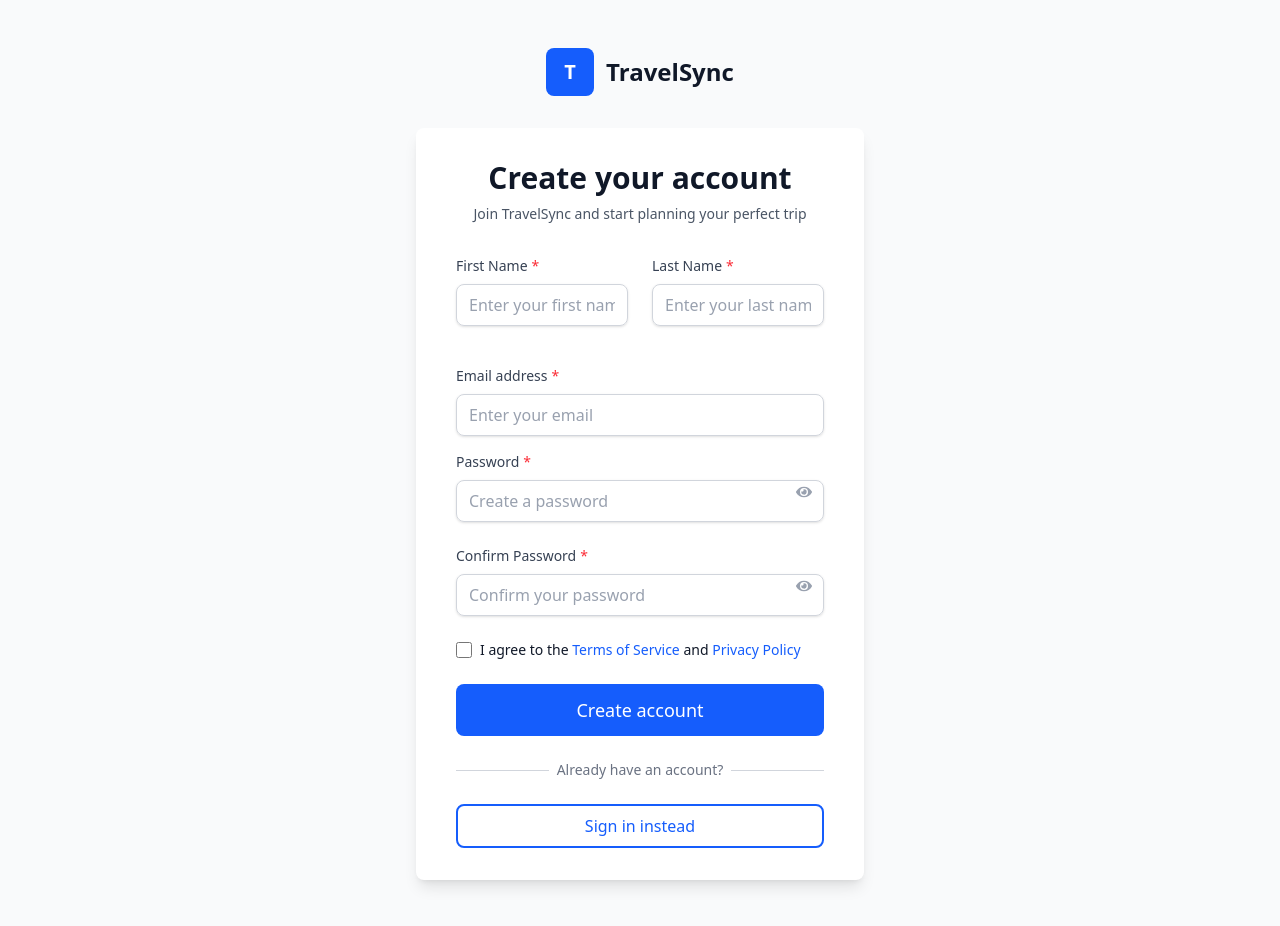
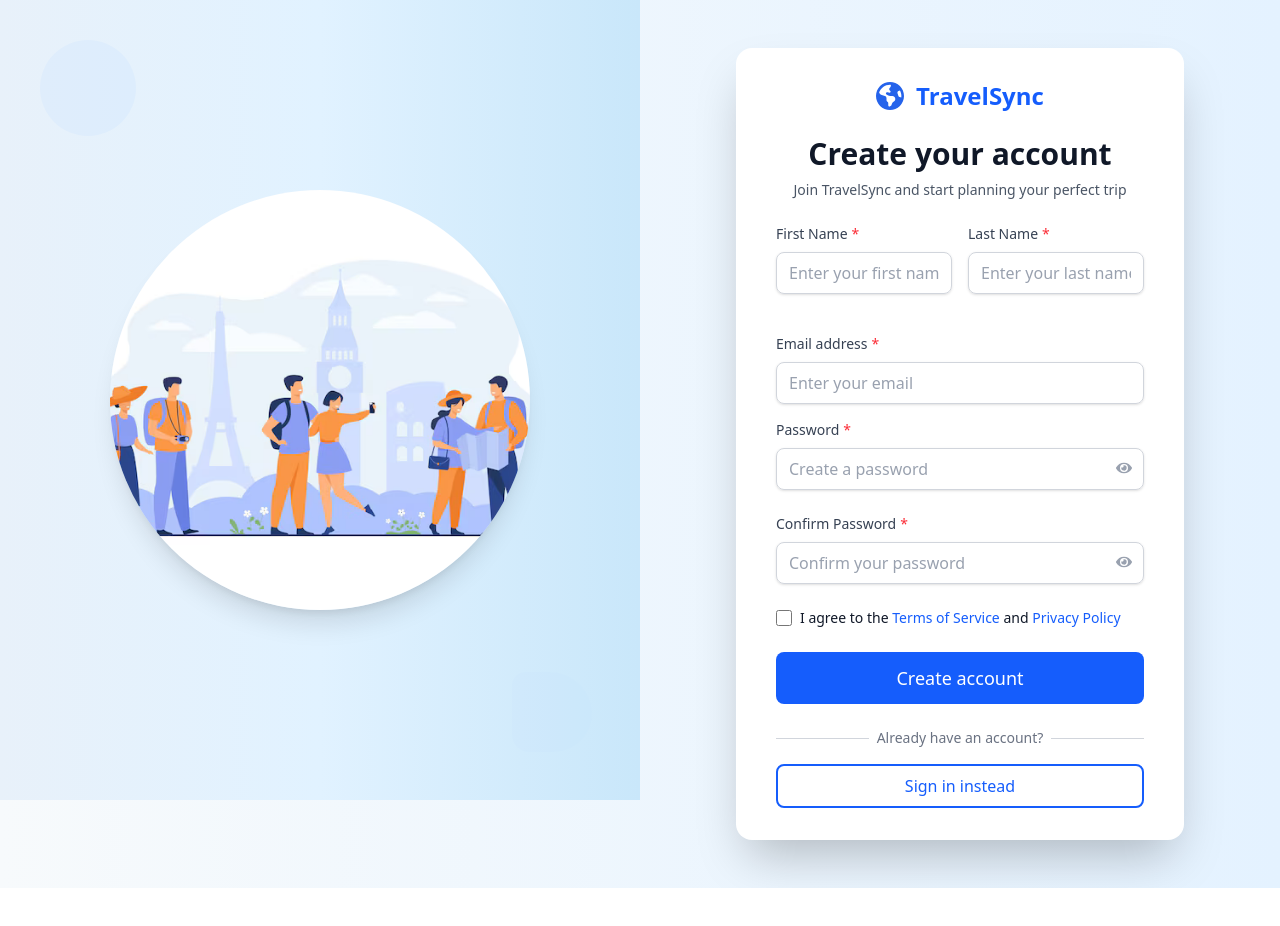
Before and after one commit to develper21/TravelSync_platefrom, a React (Vite) app in the folder Frontend/: page /signup in a window 1280 px wide. After the commit the page ends 888 px from the top, so only its background shows below. Built offline with nearby package versions, Linux system fonts and the light colour scheme.

Commit message:
upadte a new design

```diff
--- a/Frontend/src/pages/auth/SignUp.jsx
+++ b/Frontend/src/pages/auth/SignUp.jsx
@@ -1,4 +1,4 @@
-import React, { useState } from 'react';
+import { useState } from 'react';
 import { Link, useNavigate } from 'react-router-dom';
 import { FaEye, FaEyeSlash } from 'react-icons/fa';
 import { useAuth } from '../../contexts/AuthContext';
@@ -24,54 +24,30 @@
 
   const handleChange = (e) => {
     const { name, value, type, checked } = e.target;
-    setFormData({
-      ...formData,
-      [name]: type === 'checkbox' ? checked : value,
-    });
+    setFormData((s) => ({ ...s, [name]: type === 'checkbox' ? checked : value }));
 
-    // Clear error when user starts typing
-    if (errors[name]) {
-      setErrors({
-        ...errors,
-        [name]: '',
-      });
+    if (errors[name] || errors.general) {
+      setErrors((prev) => ({ ...prev, [name]: '', general: '' }));
     }
   };
 
   const validateForm = () => {
     const newErrors = {};
+    if (!formData.firstName.trim()) newErrors.firstName = 'First name is required';
+    if (!formData.lastName.trim()) newErrors.lastName = 'Last name is required';
 
-    if (!formData.firstName.trim()) {
-      newErrors.firstName = 'First name is required';
-    }
+    if (!formData.email) newErrors.email = 'Email is required';
+    else if (!/\S+@\S+\.\S+/.test(formData.email)) newErrors.email = 'Please enter a valid email address';
 
-    if (!formData.lastName.trim()) {
-      newErrors.lastName = 'Last name is required';
-    }
+    if (!formData.password) newErrors.password = 'Password is required';
+    else if (formData.password.length < 6) newErrors.password = 'Password must be at least 6 characters';
+    else if (!/(?=.*[a-z])(?=.*[A-Z])(?=.*\d)/.test(formData.password))
+      newErrors.password = 'Password must contain at least one uppercase letter, one lowercase letter, and one number';
 
-    if (!formData.email) {
-      newErrors.email = 'Email is required';
-    } else if (!/\S+@\S+\.\S+/.test(formData.email)) {
-      newErrors.email = 'Please enter a valid email address';
-    }
+    if (!formData.confirmPassword) newErrors.confirmPassword = 'Please confirm your password';
+    else if (formData.password !== formData.confirmPassword) newErrors.confirmPassword = 'Passwords do not match';
 
-    if (!formData.password) {
-      newErrors.password = 'Password is required';
-    } else if (formData.password.length < 6) {
-      newErrors.password = 'Password must be at least 6 characters';
-    } else if (!/(?=.*[a-z])(?=.*[A-Z])(?=.*\d)/.test(formData.password)) {
-      newErrors.password = 'Password must contain at least one uppercase letter, one lowercase letter, and one number';
-    }
-
-    if (!formData.confirmPassword) {
-      newErrors.confirmPassword = 'Please confirm your password';
-    } else if (formData.password !== formData.confirmPassword) {
-      newErrors.confirmPassword = 'Passwords do not match';
-    }
-
-    if (!formData.agreeToTerms) {
-      newErrors.agreeToTerms = 'You must agree to the terms and conditions';
-    }
+    if (!formData.agreeToTerms) newErrors.agreeToTerms = 'You must agree to the terms and conditions';
 
     setErrors(newErrors);
     return Object.keys(newErrors).length === 0;
@@ -79,13 +55,9 @@
 
   const handleSubmit = async (e) => {
     e.preventDefault();
-
-    if (!validateForm()) {
-      return;
-    }
+    if (!validateForm()) return;
 
     setLoading(true);
-
     try {
       const userData = {
         firstName: formData.firstName,
@@ -97,45 +69,61 @@
       await signup(userData);
       navigate('/');
     } catch (error) {
-      setErrors({
-        general: error.message || 'Sign up failed. Please try again.',
-      });
+      setErrors({ general: error?.message || 'Sign up failed. Please try again.' });
     } finally {
       setLoading(false);
     }
   };
 
   return (
-    <div className="min-h-screen bg-gray-50 flex flex-col justify-center py-12 sm:px-6 lg:px-8">
-      <div className="sm:mx-auto sm:w-full sm:max-w-md">
-        {/* Logo */}
-        <div className="flex justify-center mb-8">
-          <div className="flex items-center">
-            <div className="w-12 h-12 bg-blue-600 rounded-lg flex items-center justify-center mr-3">
-              <span className="text-white font-bold text-xl">T</span>
+    <div className="min-h-screen w-full bg-[linear-gradient(90deg,#f7fafc,#e4f2ff)]">
+      <main className="min-h-screen w-full flex flex-col lg:flex-row">
+        <aside className="relative w-full lg:w-1/2 h-screen flex items-center justify-center overflow-hidden bg-gradient-to-r from-[#e8f1fa] via-[#e1f2ff] to-[#c9e7fa]">
+          <div className="absolute top-10 left-10 w-24 h-24 rounded-[50px] bg-blue-200/20" />
+          <div className="absolute bottom-12 right-12 w-20 h-20 rounded-[24px_76px_69px_31px] bg-blue-200/10" />
+
+          <div className="flex items-center justify-center">
+            <img
+              src="/public/signup.png"
+              alt="Travel illustration"
+              className="w-[420px] h-[420px] object-cover rounded-full shadow-xl"
+              loading="lazy"
+            />
           </div>
-            <span className="text-2xl font-bold text-gray-900">TravelSync</span>
+
+          <div className="absolute top-8 left-8 flex items-center gap-3"/>
+        </aside>
+
+        <section className="w-full lg:w-1/2 flex items-center justify-center py-12 px-6">
+          <div className="w-full max-w-md bg-white py-8 px-6 sm:px-10 rounded-2xl shadow-2xl">
+            <div className="flex justify-center mb-6">
+              <div className="flex items-center gap-3">
+                <img
+                  src="/public/signinLogo.svg"
+                  alt="logo"
+                  className="w-7 h-7"
+                  loading="lazy"
+                />
+                <h1 className="text-2xl font-semibold text-blue-600">
+                  TravelSync
+                </h1>
               </div>
             </div>
 
-        <div className="bg-white py-8 px-4 shadow-lg sm:rounded-lg sm:px-10">
-          <div className="mb-8">
-            <h2 className="text-3xl font-bold text-center text-gray-900">
-              Create your account
-            </h2>
-            <p className="mt-2 text-center text-sm text-gray-600">
-              Join TravelSync and start planning your perfect trip
-            </p>
+            <div className="mb-6 text-center">
+              <h2 className="text-3xl font-bold text-gray-900">Create your account</h2>
+              <p className="mt-2 text-sm text-gray-600">Join TravelSync and start planning your perfect trip</p>
             </div>
 
-          <form className="space-y-6" onSubmit={handleSubmit}>
+            <form className="space-y-6" onSubmit={handleSubmit} noValidate>
               {errors.general && (
-              <div className="bg-red-50 border border-red-200 rounded-lg p-4">
+                <div className="bg-red-50 border border-red-200 rounded-lg p-3">
                   <p className="text-red-600 text-sm">{errors.general}</p>
                 </div>
               )}
 
-            <div className="grid grid-cols-1 md:grid-cols-2 gap-6">
+              <div className="grid grid-cols-1 md:grid-cols-2 gap-4">
+                {Input ? (
                   <Input
                     label="First Name"
                     name="firstName"
@@ -146,7 +134,23 @@
                     error={errors.firstName}
                     required
                   />
+                ) : (
+                  <div>
+                    <label className="block text-sm font-medium text-gray-700 mb-1">First Name</label>
+                    <input
+                      name="firstName"
+                      type="text"
+                      value={formData.firstName}
+                      onChange={handleChange}
+                      placeholder="Enter your first name"
+                      className="w-full rounded-md border border-gray-300 px-3 py-2"
+                      required
+                    />
+                    {errors.firstName && <p className="text-sm text-red-600 mt-1">{errors.firstName}</p>}
+                  </div>
+                )}
 
+                {Input ? (
                   <Input
                     label="Last Name"
                     name="lastName"
@@ -157,8 +161,24 @@
                     error={errors.lastName}
                     required
                   />
+                ) : (
+                  <div>
+                    <label className="block text-sm font-medium text-gray-700 mb-1">Last Name</label>
+                    <input
+                      name="lastName"
+                      type="text"
+                      value={formData.lastName}
+                      onChange={handleChange}
+                      placeholder="Enter your last name"
+                      className="w-full rounded-md border border-gray-300 px-3 py-2"
+                      required
+                    />
+                    {errors.lastName && <p className="text-sm text-red-600 mt-1">{errors.lastName}</p>}
+                  </div>
+                )}
               </div>
 
+              {Input ? (
                 <Input
                   label="Email address"
                   name="email"
@@ -169,8 +189,24 @@
                   error={errors.email}
                   required
                 />
+              ) : (
+                <div>
+                  <label className="block text-sm font-medium text-gray-700 mb-1">Email address</label>
+                  <input
+                    name="email"
+                    type="email"
+                    value={formData.email}
+                    onChange={handleChange}
+                    placeholder="Enter your email"
+                    className="w-full rounded-md border border-gray-300 px-3 py-2"
+                    required
+                  />
+                  {errors.email && <p className="text-sm text-red-600 mt-1">{errors.email}</p>}
+                </div>
+              )}
 
               <div className="relative">
+                {Input ? (
                   <Input
                     label="Password"
                     name="password"
@@ -181,16 +217,32 @@
                     error={errors.password}
                     required
                   />
+                ) : (
+                  <div>
+                    <label className="block text-sm font-medium text-gray-700 mb-1">Password</label>
+                    <input
+                      name="password"
+                      type={showPassword ? 'text' : 'password'}
+                      value={formData.password}
+                      onChange={handleChange}
+                      placeholder="Create a password"
+                      className="w-full rounded-md border border-gray-300 px-3 py-2"
+                      required
+                    />
+                    {errors.password && <p className="text-sm text-red-600 mt-1">{errors.password}</p>}
+                  </div>
+                )}
                 <button
                   type="button"
-                className="absolute right-3 top-8 text-gray-400 hover:text-gray-600"
-                onClick={() => setShowPassword(!showPassword)}
+                  className="absolute right-3 top-10 text-gray-400 hover:text-gray-600"
+                  onClick={() => setShowPassword((s) => !s)}
                 >
                   {showPassword ? <FaEyeSlash /> : <FaEye />}
                 </button>
               </div>
 
               <div className="relative">
+                {Input ? (
                   <Input
                     label="Confirm Password"
                     name="confirmPassword"
@@ -201,10 +253,25 @@
                     error={errors.confirmPassword}
                     required
                   />
+                ) : (
+                  <div>
+                    <label className="block text-sm font-medium text-gray-700 mb-1">Confirm Password</label>
+                    <input
+                      name="confirmPassword"
+                      type={showConfirmPassword ? 'text' : 'password'}
+                      value={formData.confirmPassword}
+                      onChange={handleChange}
+                      placeholder="Confirm your password"
+                      className="w-full rounded-md border border-gray-300 px-3 py-2"
+                      required
+                    />
+                    {errors.confirmPassword && <p className="text-sm text-red-600 mt-1">{errors.confirmPassword}</p>}
+                  </div>
+                )}
                 <button
                   type="button"
-                className="absolute right-3 top-8 text-gray-400 hover:text-gray-600"
-                onClick={() => setShowConfirmPassword(!showConfirmPassword)}
+                  className="absolute right-3 top-10 text-gray-400 hover:text-gray-600"
+                  onClick={() => setShowConfirmPassword((s) => !s)}
                 >
                   {showConfirmPassword ? <FaEyeSlash /> : <FaEye />}
                 </button>
@@ -230,18 +297,23 @@
                   </Link>
                 </label>
               </div>
-            {errors.agreeToTerms && (
-              <p className="text-red-600 text-sm">{errors.agreeToTerms}</p>
-            )}
+              {errors.agreeToTerms && <p className="text-red-600 text-sm">{errors.agreeToTerms}</p>}
 
-            <Button
+              <div>
+                {Button ? (
+                  <Button type="submit" loading={loading} className="w-full" size="lg">
+                    {loading ? 'Creating account...' : 'Create account'}
+                  </Button>
+                ) : (
+                  <button
                     type="submit"
-              loading={loading}
-              className="w-full"
-              size="lg"
+                    disabled={loading}
+                    className="w-full rounded-md bg-blue-600 hover:bg-blue-700 text-white py-3 font-semibold shadow disabled:opacity-60"
                   >
                     {loading ? 'Creating account...' : 'Create account'}
-            </Button>
+                  </button>
+                )}
+              </div>
             </form>
 
             <div className="mt-6">
@@ -254,16 +326,21 @@
                 </div>
               </div>
 
-            <div className="mt-6">
+              <div className="mt-4">
                 <Link to="/signin">
+                  {Button ? (
                     <Button variant="outline" className="w-full">
                       Sign in instead
                     </Button>
+                  ) : (
+                    <button className="w-full rounded-md border border-gray-300 py-2 text-sm">Sign in instead</button>
+                  )}
                 </Link>
               </div>
             </div>
           </div>
-      </div>
+        </section>
+      </main>
     </div>
   );
 };
```
Lines whose indentation alone changed are shown as unchanged.
